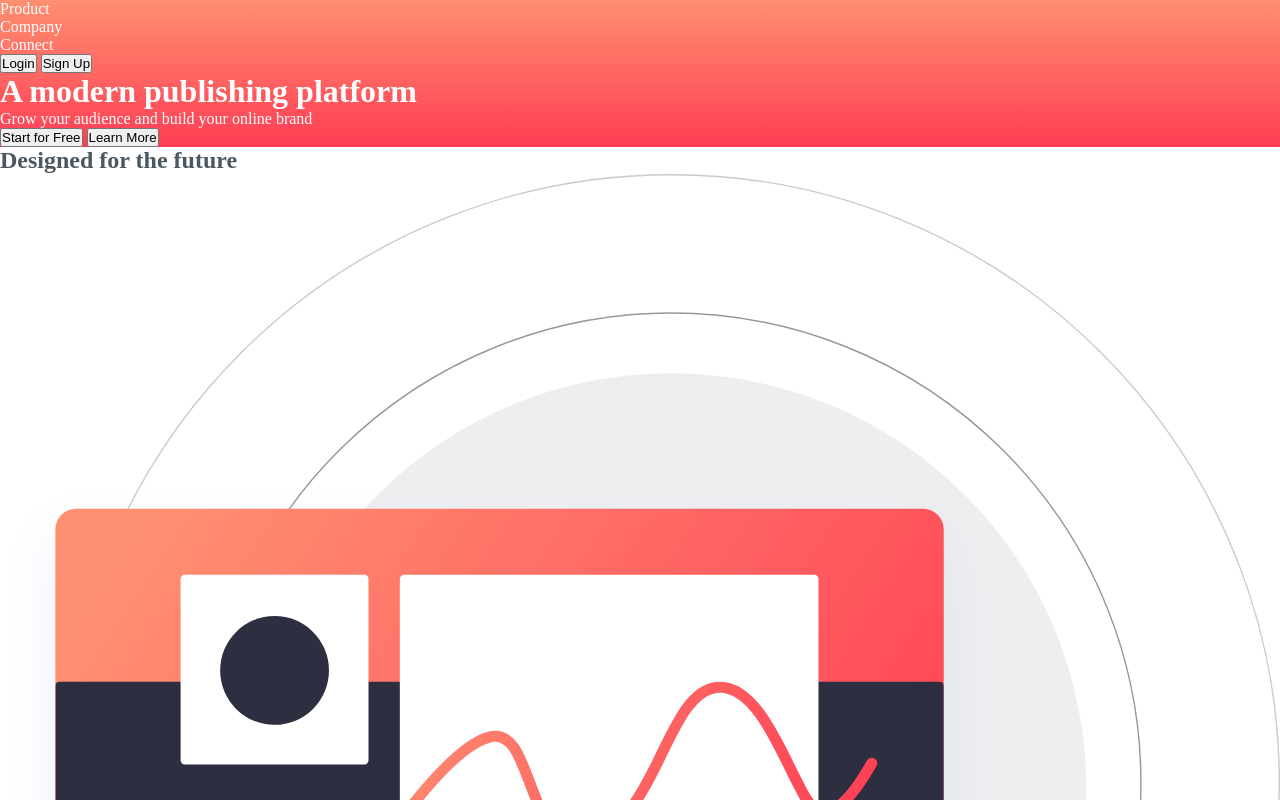
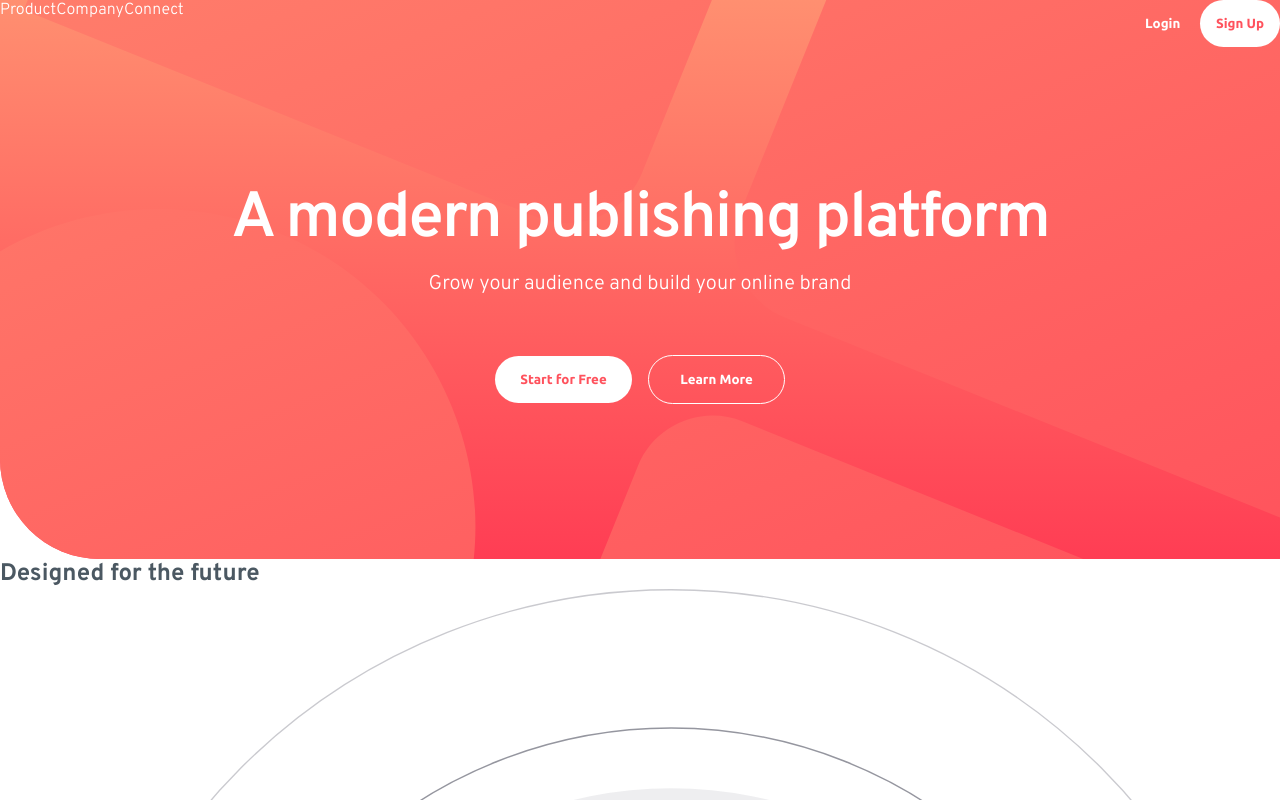
Before and after one commit to Donahuec/frontend-mentor-blogr-landing-page, a plain HTML site: page index.html in a window 1280 px wide. Shown: the top 800 px of the page. Drawn offline with Linux system fonts and the light colour scheme.

Commit message:
hero section and breaking out css files

```diff
--- a/index.html
+++ b/index.html
@@ -16,6 +16,10 @@
   </head>
   <body>
     <header>
+      <img
+        class="header-pattern"
+        src="./images/bg-pattern-intro-desktop.svg"
+        alt="" />
       <nav class="header-nav">
         <div class="nav-item">
           Product
@@ -44,15 +48,17 @@
             <li>LinkedIn</li>
           </ul>
         </div>
-        <button class="btn-clear">Login</button>
-        <button class="btn-fill">Sign Up</button>
+        <div class="actions">
+          <button class="btn-clear">Login</button>
+          <button class="btn-fill">Sign Up</button>
+        </div>
       </nav>
       <div class="hero">
         <h1>A modern publishing platform</h1>
         <p class="hero-text">Grow your audience and build your online brand</p>
         <div class="call-to-action">
-          <button class="btn-clear outline">Start for Free</button>
-          <button class="btn-fill">Learn More</button>
+          <button class="btn-fill">Start for Free</button>
+          <button class="btn-clear outline">Learn More</button>
         </div>
       </div>
     </header>
--- a/styles.css
+++ b/styles.css
@@ -1,3 +1,11 @@
+@import url("https://fonts.googleapis.com/css2?family=Overpass:ital,wght@0,100..900;1,100..900&family=Ubuntu:wght@400;500;700&display=swap");
+
+@import "styles/utils.css";
+@import "styles/buttons.css";
+@import "styles/header.css";
+@import "styles/content.css";
+@import "styles/footer.css";
+
 :root {
   --bgGradientStart: hsl(13, 100%, 72%);
   --bgGradientEnd: hsl(353, 100%, 62%);
@@ -14,11 +22,15 @@
   --veryDarkGrayishBlue: hsl(207, 13%, 34%);
   --veryDarkBlackBlue: hsl(240, 10%, 16%);
 
+  --overpass: "Overpass", serif;
+  --ubuntu: "Ubuntu", serif;
   --fontBody: 1rem;
-  --fontWeight: 400;
-  --fontFamily: "";
-
-  --heroBackground: url("./images/bg-pattern-intro-desktop.svg");
+  --fontWeight: 300;
+  --fontWeightHeader: 600;
+  --fontFamily: var(--overpass);
+  --ubuntuRegular: 400;
+  --ubuntuMedium: 500;
+  --ubuntuBold: 700;
 }
 
 /* @media only screen and (min-width: 992px) {
@@ -32,22 +44,6 @@
   }
 }
 
-* {
-  box-sizing: border-box;
-  margin: 0;
-  padding: 0;
-}
-
-img {
-  display: block;
-  width: 100%;
-}
-
-body,
-html {
-  height: 100%;
-}
-
 body {
   font-family: var(--fontFamily);
   font-size: var(--fontBody);
@@ -56,43 +52,3 @@ body {
   letter-spacing: 0px;
   color: var(--veryDarkGrayishBlue);
 }
-
-.attribution {
-  font-size: 11px;
-  text-align: center;
-}
-.attribution a {
-  color: hsl(228, 45%, 44%);
-}
-
-.sr-only {
-  position: absolute;
-  left: -10000px;
-  top: auto;
-  width: 1px;
-  height: 1px;
-  overflow: hidden;
-}
-
-header {
-  background-image: linear-gradient(
-    var(--bgGradientStart),
-    var(--bgGradientEnd)
-  );
-  color: var(--white);
-  isolation: isolate;
-}
-
-footer {
-  background-color: var(--veryDarkBlackBlue);
-  color: var(--grayishBlue);
-}
-
-section.call-out {
-  isolation: isolate;
-  background-image: linear-gradient(
-    var(--coGradientStart),
-    var(--coGradientEnd)
-  );
-  color: var(--white);
-}
--- /dev/null
+++ b/styles/buttons.css
@@ -0,0 +1,22 @@
+button {
+  padding: 16px;
+  border-radius: 28px;
+  border: none;
+  font-family: var(--ubuntu);
+  font-weight: var(--ubuntuBold);
+  color: var(--white);
+  background-color: transparent;
+  min-width: fit-content;
+}
+
+button.btn-clear {
+}
+
+button.btn-clear.outline {
+  border: 1px solid currentColor;
+}
+
+button.btn-fill {
+  background-color: var(--white);
+  color: var(--lightRed);
+}
--- /dev/null
+++ b/styles/content.css
@@ -0,0 +1,8 @@
+section.call-out {
+  isolation: isolate;
+  background-image: linear-gradient(
+    var(--coGradientStart),
+    var(--coGradientEnd)
+  );
+  color: var(--white);
+}
--- /dev/null
+++ b/styles/footer.css
@@ -0,0 +1,12 @@
+.attribution {
+  font-size: 11px;
+  text-align: center;
+}
+.attribution a {
+  color: hsl(228, 45%, 44%);
+}
+
+footer {
+  background-color: var(--veryDarkBlackBlue);
+  color: var(--grayishBlue);
+}
--- /dev/null
+++ b/styles/header.css
@@ -0,0 +1,63 @@
+header {
+  background-image: linear-gradient(
+    var(--bgGradientStart),
+    var(--bgGradientEnd)
+  );
+  color: var(--white);
+  isolation: isolate;
+  position: relative;
+  overflow: hidden;
+  border-bottom-left-radius: 100px;
+}
+
+.header-pattern {
+  z-index: 1;
+  position: absolute;
+  top: -75vw;
+  left: -50vw;
+  width: 200vw;
+}
+
+.header-nav {
+  position: relative;
+  z-index: 2;
+  display: flex;
+}
+
+.header-nav .actions {
+  margin-inline-start: auto;
+}
+
+.hero {
+  position: relative;
+  z-index: 2;
+  display: flex;
+  flex-direction: column;
+  align-items: center;
+  padding-block: 132px 155px;
+  text-align: center;
+}
+
+.hero h1 {
+  font-weight: var(--fontWeightHeader);
+  font-size: 4rem;
+  letter-spacing: -2px;
+}
+
+.hero p {
+  font-size: 1.25rem;
+  font-weight: 300;
+  margin-block: 0.5em;
+}
+
+.hero .call-to-action {
+  margin-top: 48px;
+  display: flex;
+  align-items: center;
+  gap: 16px;
+
+  button {
+    min-width: 137px;
+    flex: 1;
+  }
+}
--- /dev/null
+++ b/styles/utils.css
@@ -0,0 +1,24 @@
+* {
+  box-sizing: border-box;
+  margin: 0;
+  padding: 0;
+}
+
+img {
+  display: block;
+  width: 100%;
+}
+
+body,
+html {
+  height: 100%;
+}
+
+.sr-only {
+  position: absolute;
+  left: -10000px;
+  top: auto;
+  width: 1px;
+  height: 1px;
+  overflow: hidden;
+}
```
